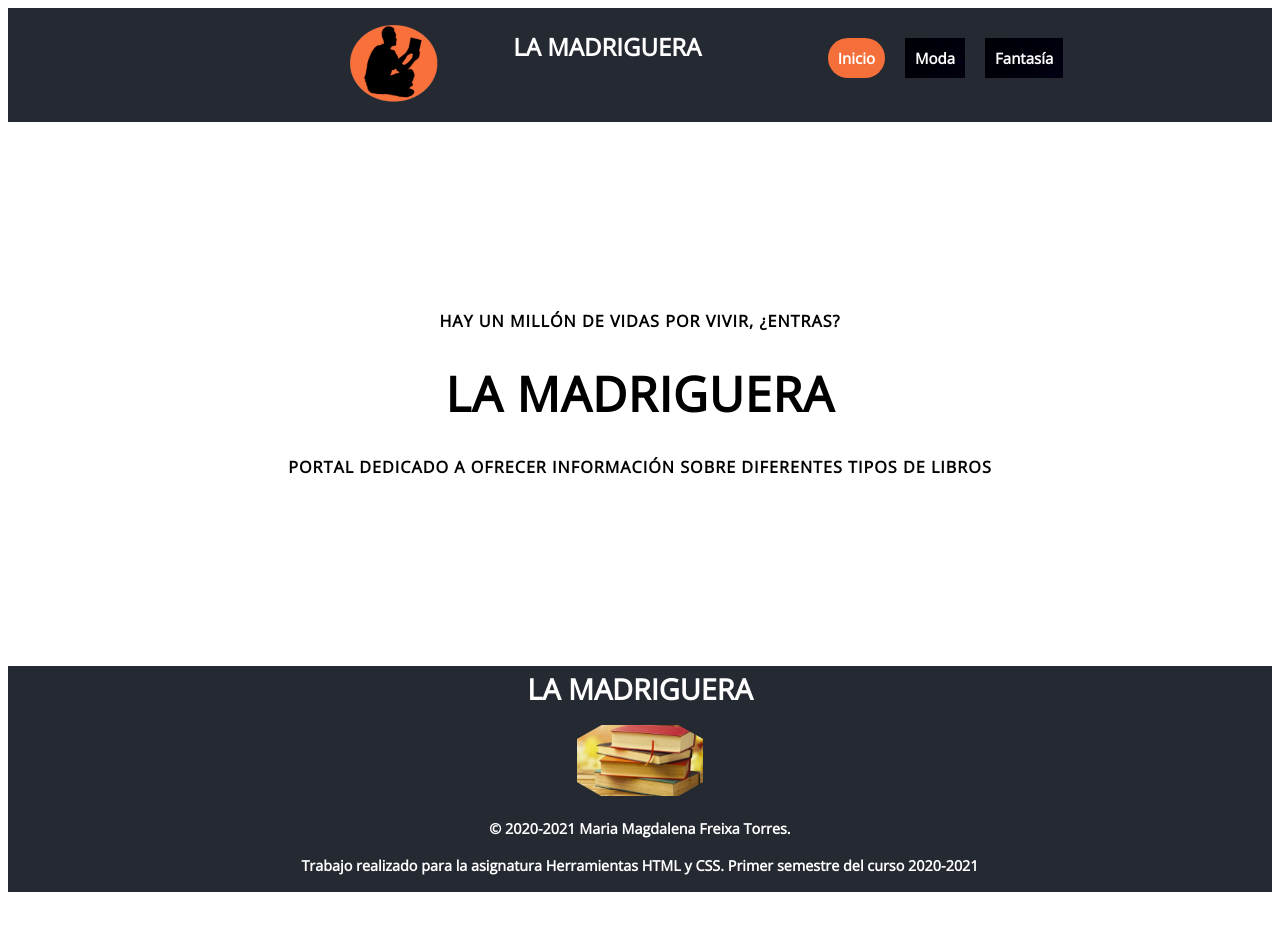
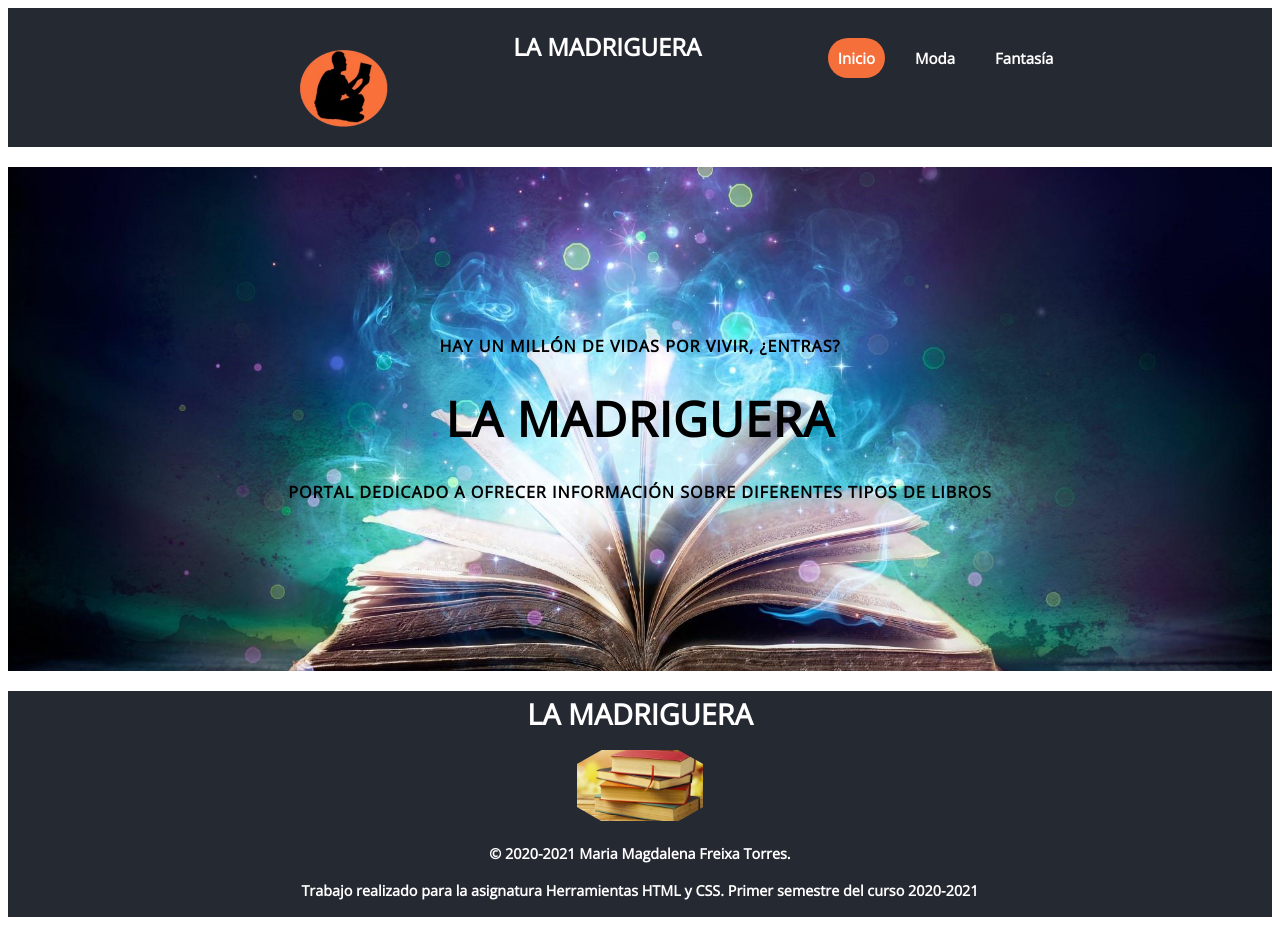
Before and after one commit to MariaFreixa/HHTMLCSS-PEC1, a website built with Parcel: page index.html in a window 1280 px wide. Before the commit the page ends 900 px from the top, so only its background shows below. Built offline with nearby package versions, Linux system fonts and the light colour scheme.

Commit message:
modificaciones imagenes

```diff
--- a/index.html
+++ b/index.html
@@ -12,8 +12,11 @@
   </head>
   <body>
     <header>
-        <div><img class="wobble-hor-bottom" src="./img/logo.png" alt="Logo la madriguera" /></div>
-        <div class="titulo">LA MADRIGUERA</div>
+      <picture>
+        <source class="wobble-hor-bottom" srcset="./img/logo.webp" type="image/webp">
+        <img class="wobble-hor-bottom" src="./img/logo.png" alt="Logo la madriguera">
+      </picture>
+      <div class="titulo">LA MADRIGUERA</div>
       <div>
         <nav>
           <a href="./index.html" id="selected">Inicio</a>
--- a/styles/style.css
+++ b/styles/style.css
@@ -79,7 +79,7 @@ header {
   margin-bottom: 20px;
 }
 
-header .wobble-hor-bottom {
+header picture source .wobble-hor-bottom {
   margin: 0 auto;
 }
 
@@ -99,7 +99,6 @@ header nav a {
   display: inline;
   color: var(--blanco);
   text-decoration: none;
-  background-image:  url("../img/1680-libros.webp");
   padding: 10px 20px;
   line-height: normal;
   font-size: 1.25rem;
@@ -112,10 +111,6 @@ header nav a:hover {
   border-radius: 50px;
 }
 
-.no-webp .containerIndex {
-  background-image:  url("../img/1680-libros.jpg");
-}
-
 .containerIndex {
   margin: 0 auto;
   width: 100%;
@@ -123,12 +118,11 @@ header nav a:hover {
   display: flex;
   justify-content: center;
   align-items: center;
+  background: url(../img/1680-libros.jpg);
   background-position: center center;
   background-repeat: no-repeat;
   background-size: cover;
 }
-
-
 
 .itemContainer {
   text-align: center;
```
Also changed, not shown: img/logo.webp (added).
